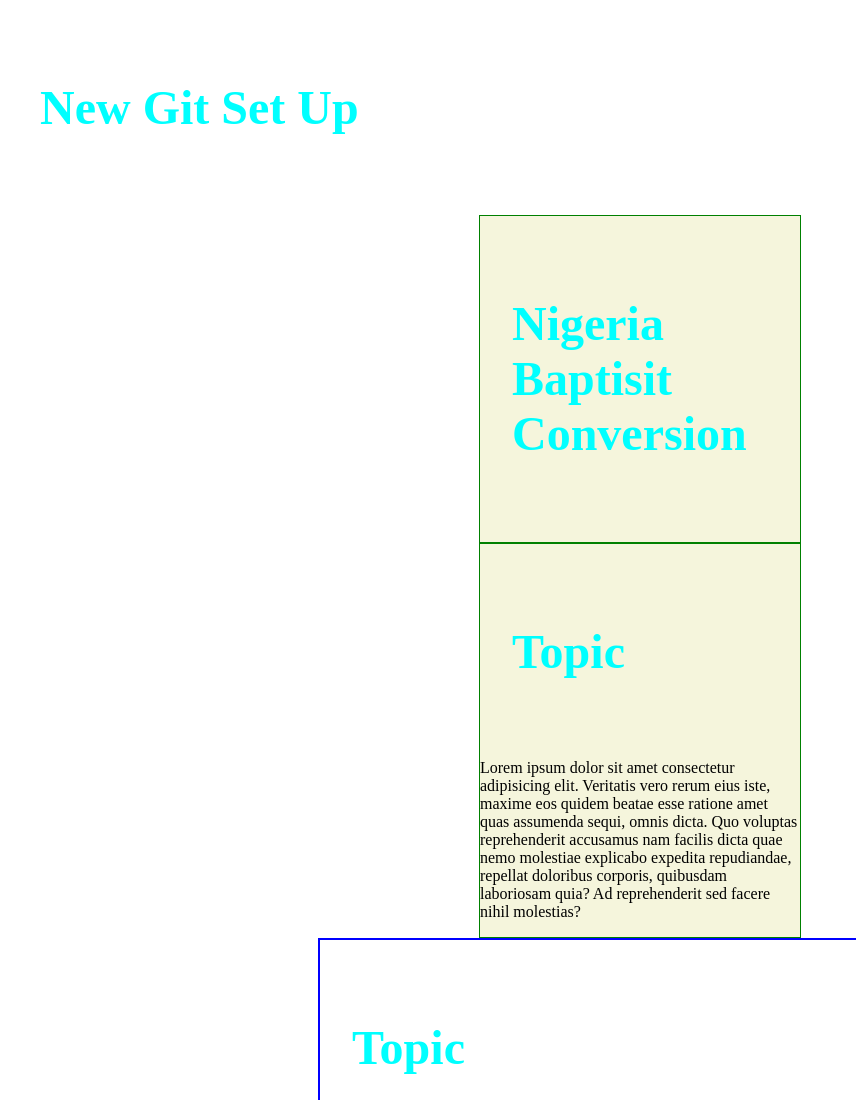
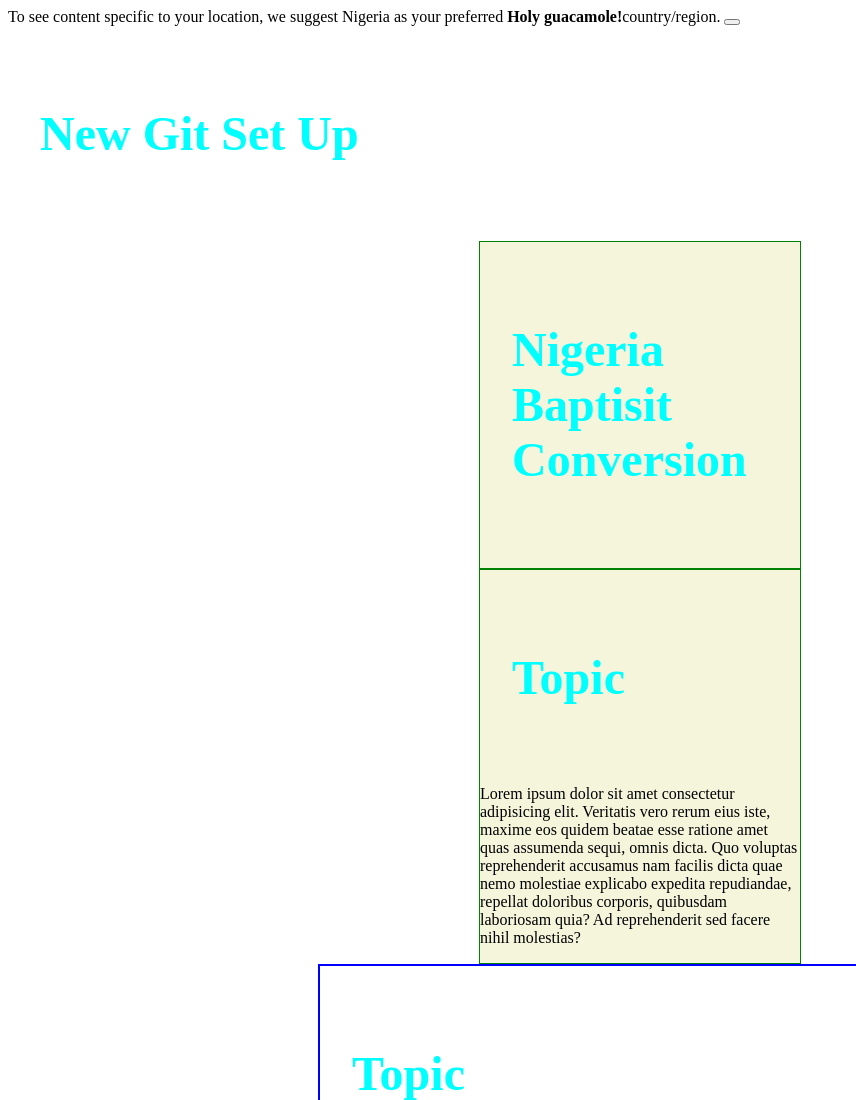
Before and after one commit to ogmikky/myfirstgitclass, a plain HTML site: page index.html in a window 1280 px wide. Shown: the top 1100 px of the page, without its empty margins (0-856 px from the left). Drawn offline with Linux system fonts and the light colour scheme.

Commit message:
all files added

```diff
--- a/index.html
+++ b/index.html
@@ -28,6 +28,13 @@
     </style>
 </head>
 <body>
+   <header>
+    <div class="alert alert-warning alert-dismissible fade show" role="alert">
+        To see content specific to your location, we suggest Nigeria as your preferred <strong>Holy guacamole!</strong>country/region.
+        <button type="button" class="btn-close" data-bs-dismiss="alert" aria-label="Close"></button>
+      </div>
+   </header>
+
     <h1>New Git Set Up</h1>
     <div class="container">
         <h1>Nigeria Baptisit Conversion</h1>
@@ -60,6 +67,5 @@
         </p>
     </div>
 
-
 </body>
 </html>
```
Also changed, not shown: about.html (added).
